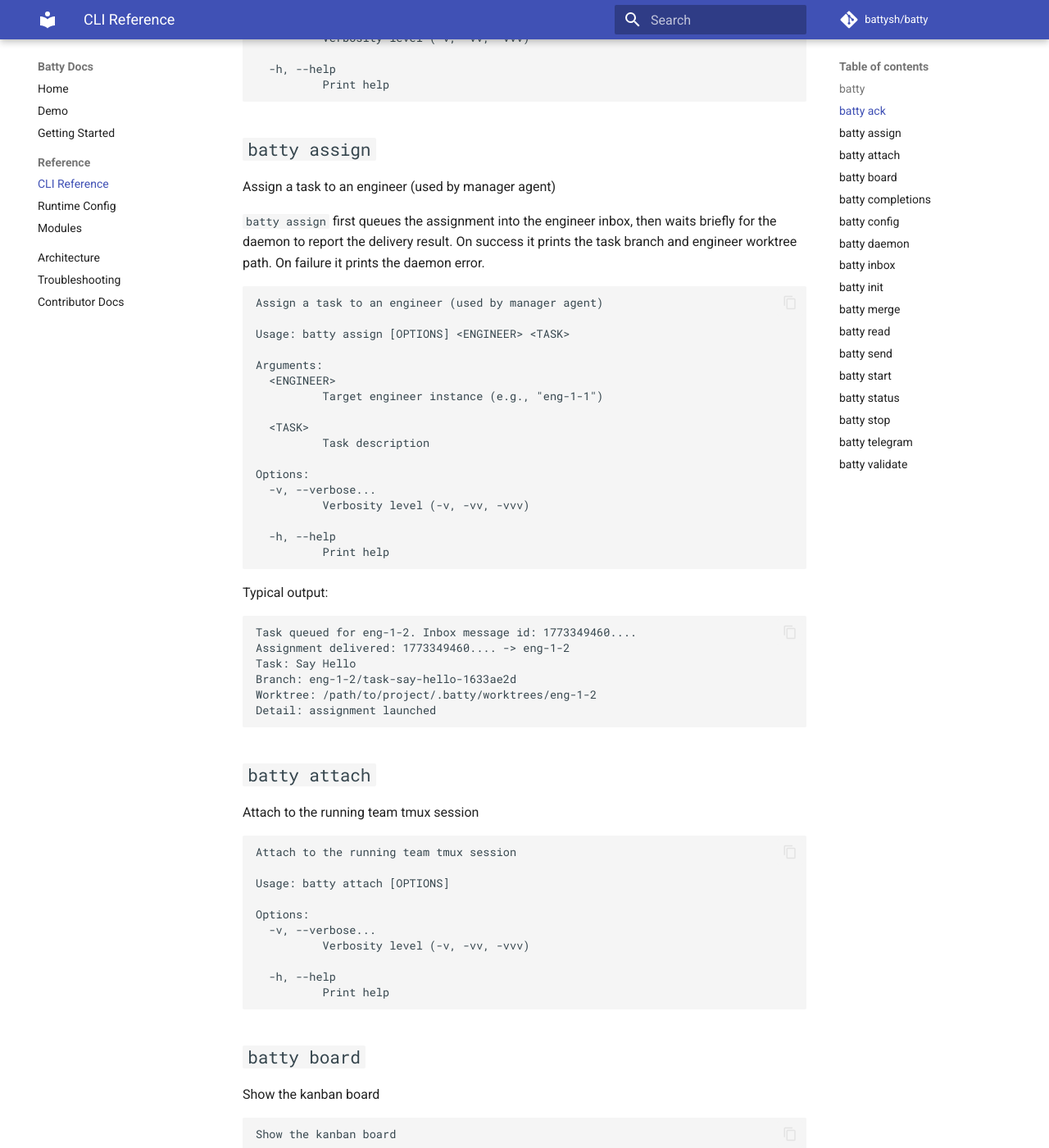
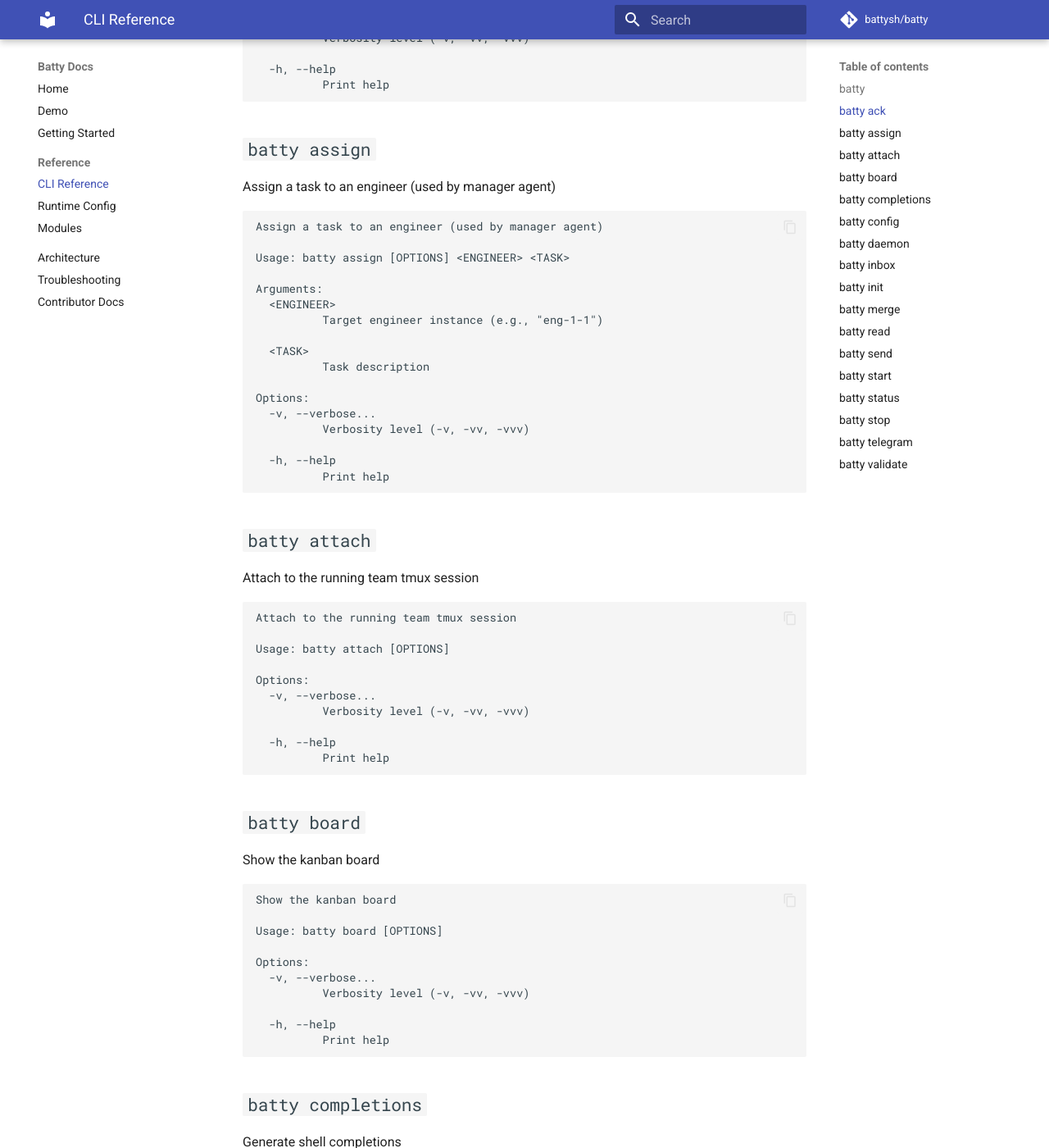
Before and after one commit to battysh/batty, an MkDocs documentation site: the page built from docs/reference/cli.md, in a window 1280 px wide and 1400 px high, scrolled down 1321 px. Shown: the whole window at 82% size. Built offline with MkDocs 1.6.1 and Material for MkDocs 9.7.7, drawn with Linux system fonts in a browser that asks for light colours; comment, search, counter and statistics services are not loaded.

Commit message:
Regenerate CLI and config reference docs
Co-Authored-By: Claude Opus 4.6 <noreply@anthropic.com>

````diff
--- a/docs/reference/cli.md
+++ b/docs/reference/cli.md
@@ -71,10 +71,6 @@ Options:
 
 Assign a task to an engineer (used by manager agent)
 
-`batty assign` first queues the assignment into the engineer inbox, then waits
-briefly for the daemon to report the delivery result. On success it prints the
-task branch and engineer worktree path. On failure it prints the daemon error.
-
 ```text
 Assign a task to an engineer (used by manager agent)
 
@@ -93,17 +89,6 @@ Options:
 
   -h, --help
           Print help
-```
-
-Typical output:
-
-```text
-Task queued for eng-1-2. Inbox message id: 1773349460....
-Assignment delivered: 1773349460.... -> eng-1-2
-Task: Say Hello
-Branch: eng-1-2/task-say-hello-1633ae2d
-Worktree: /path/to/project/.batty/worktrees/eng-1-2
-Detail: assignment launched
 ```
 
 ## `batty attach`
````
Also changed, not shown: docs/reference/config.md (+17 -17 lines).
